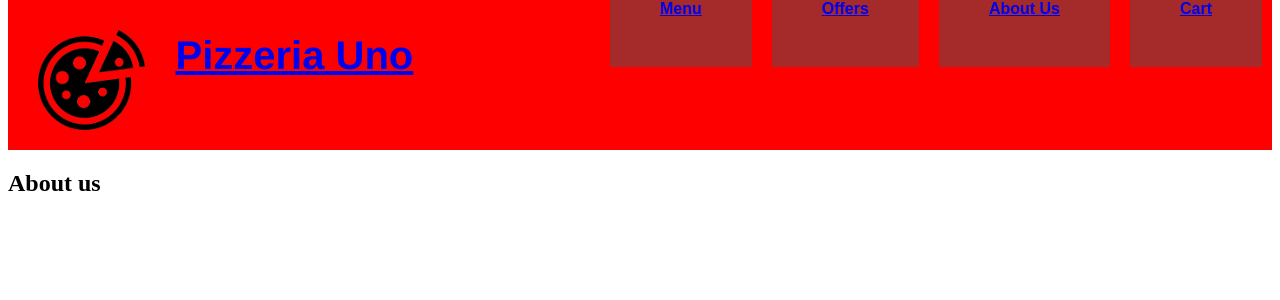
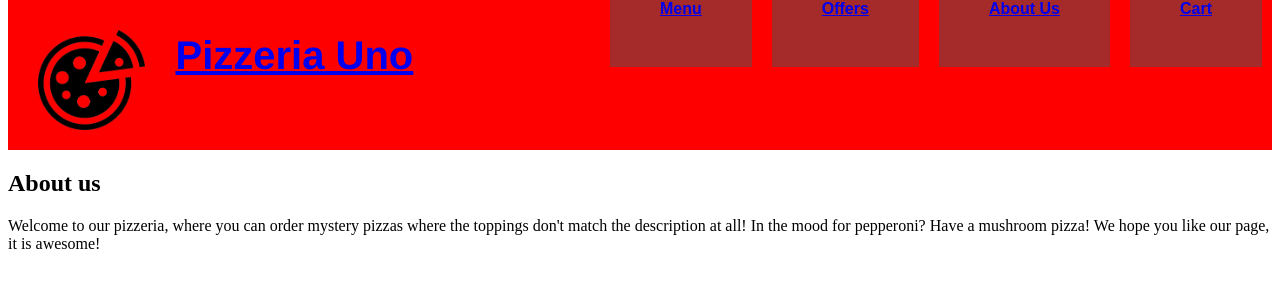
Before and after one commit to svanhviti16/PizzeriaUnoJS, a React app in the folder client/: page /AboutUs in a window 1280 px wide. Shown: the top 300 px of the page. Built offline with nearby package versions, Linux system fonts and the light colour scheme.

Commit message:
About us

```diff
--- a/client/src/components/AboutUs/AboutUs.js
+++ b/client/src/components/AboutUs/AboutUs.js
@@ -4,6 +4,7 @@ const AboutUs = () => {
     return (
         <div className="about-us">
             <h2>About us</h2>
+            <p>Welcome to our pizzeria, where you can order mystery pizzas where the toppings don't match the description at all! In the mood for pepperoni? Have a mushroom pizza! We hope you like our page, it is awesome!</p>
         </div>
     )
 };
```
